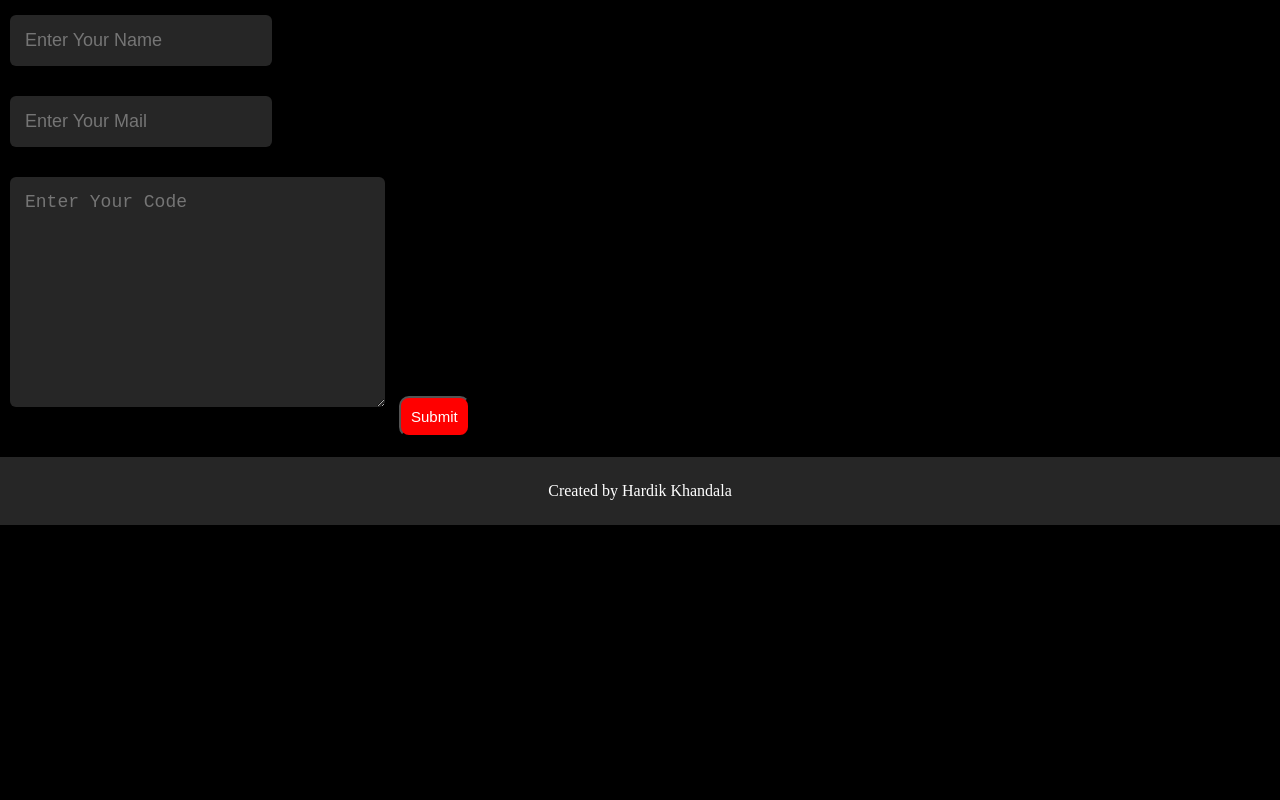
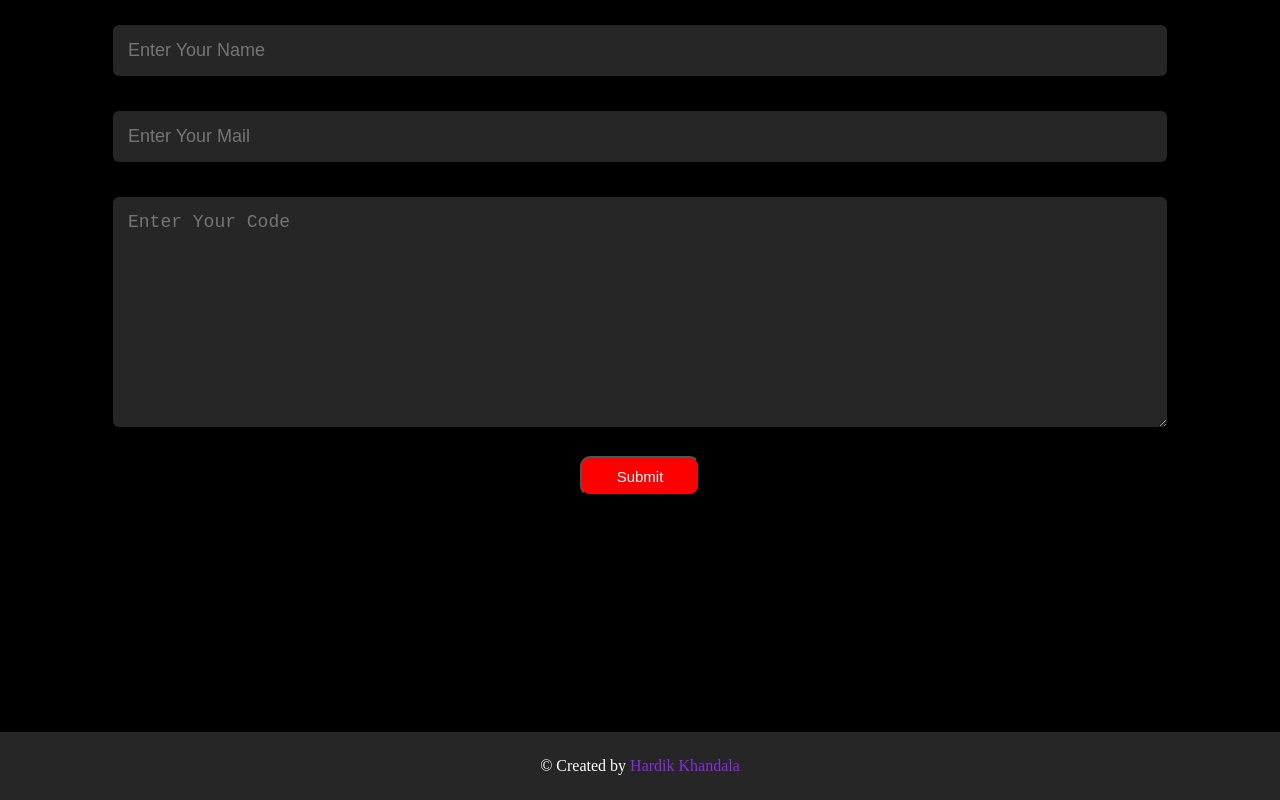
Before and after one commit to hardik-khandala/test, a plain HTML site: page index.html in a window 1280 px wide. Drawn offline with Linux system fonts and the light colour scheme.

Commit message:
Update index.html

```diff
--- a/index.html
+++ b/index.html
@@ -9,26 +9,29 @@
         *{
             margin: 0%;
             padding: 0%;
-
         }
         body{
             background-color: black;
         }
-        .form{
-            align-items: center;
-        }
-
         form input, form textarea{
+            width: 80%;
             border: 0;
             outline: none;
             background: #262626;
             padding: 15px;
-            margin: 15px 10px;
+            margin: 10px 0;
+            margin-top: 25px;
             color: #fff;
             font-size: 18px;
             border-radius: 6px;
         }
+        .form1{
+            text-align: center;
+        }
         .btn{
+            width: 120px;
+            height: 40px;
+            margin-top: 15px;
             padding: 10px 10px;
             font-size: 15px;
             background-color: red;
@@ -37,6 +40,8 @@
             cursor: pointer;
         }
         .copyright{
+            position:fixed;
+            bottom: 0;
             width: 100%;
             text-align: center;
             padding: 25px 0;
@@ -45,20 +50,24 @@
             font-weight: 300;
             margin-top: 20px;
         }
+        footer p a{
+            color: blueviolet;
+            text-decoration: none;
+        }
     </style>
 </head>
 <body>
-<div class="form">
+<div class="form1">
     <form name="submit-to-google-sheet">
         <input type="text" name="Name" id="" placeholder="Enter Your Name" required><br>
         <input type="email" name="Email" id="" placeholder="Enter Your Mail" required><br>
-        <textarea name="Message" id="" cols="30" rows="10" placeholder="Enter Your Code"></textarea>
+        <textarea name="Message" id="" cols="30" rows="10" placeholder="Enter Your Code"></textarea><br>
         <button type="submit" class="btn">Submit</button>
     </form>
 </div>
-<div class="copyright">
-    <p>Created by Hardik Khandala</p>
-</div>
+<footer class="copyright">
+    <p>&#169; Created by <a href="https://www.github.com/hardik-khandala" target="_blank">Hardik Khandala</a></p>
+</footer>
 
 <script>
   const scriptURL = 'https://script.google.com/macros/s/AKfycbxvVr-kwnr47gKZ6ww1hYFDtr312Lv3t9EbJXJCKLavYhNf1ooA24_h-mvPZ6rM0Fro/exec'
```
